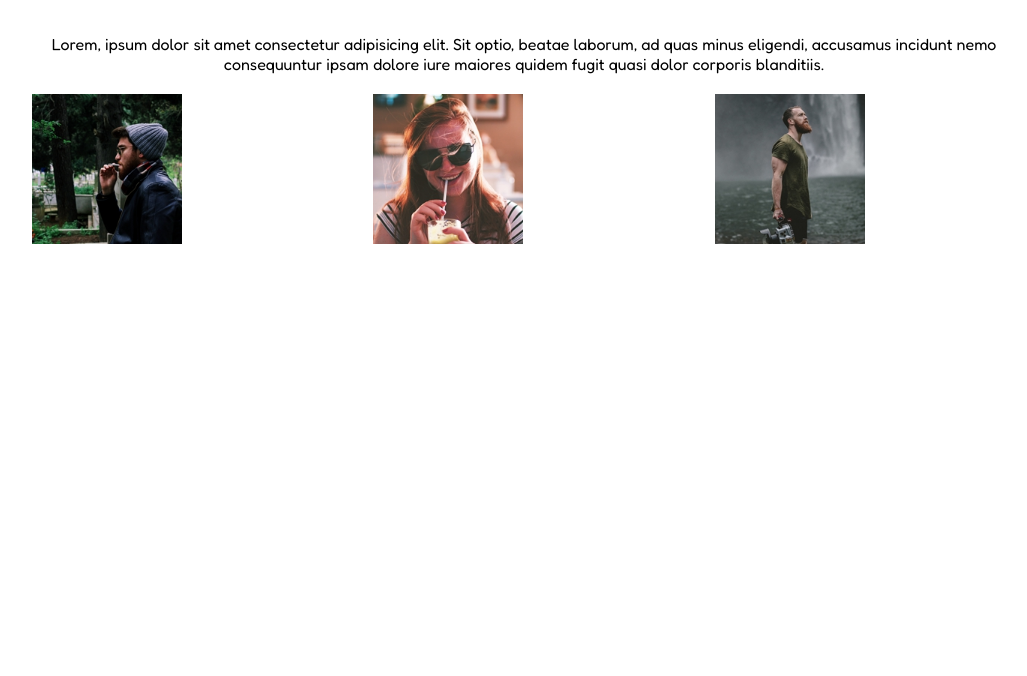
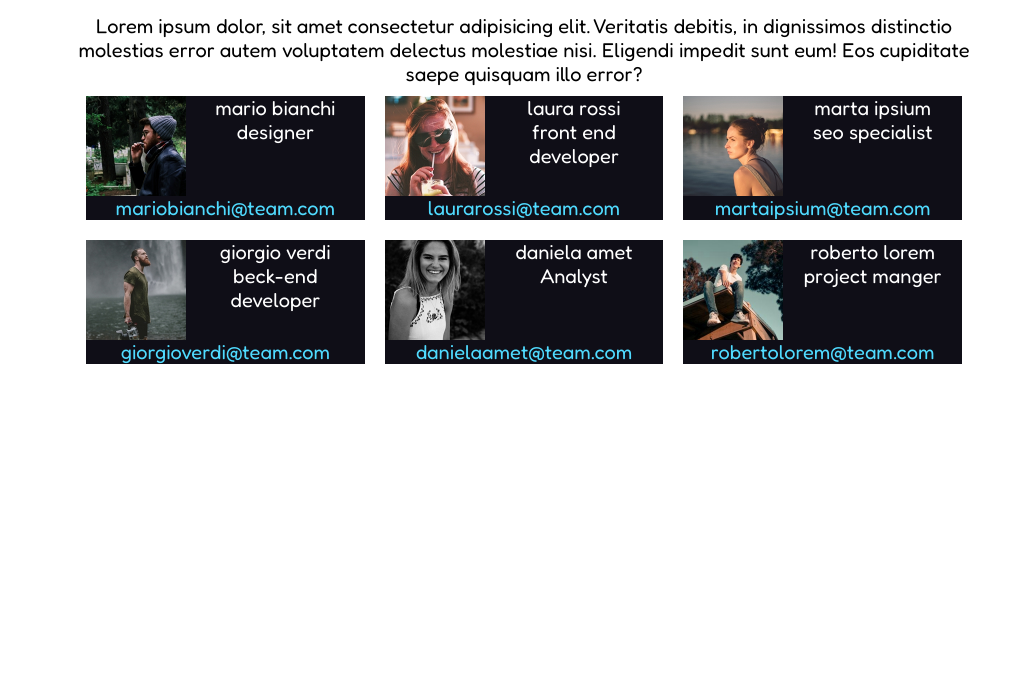
Before and after one commit to cesarecicolin/html-css-float-cards, a plain HTML site: page index.html in a window 1280 px wide. Shown: the part 124-800 px from the top of the page, without its empty margins (116-1143 px from the left). Drawn offline with Linux system fonts and the light colour scheme.

Commit message:
add: project incomplete

```diff
--- a/css/style.css
+++ b/css/style.css
@@ -1,54 +1,64 @@
-
 *{
     margin: 0;
     padding: 0;
     box-sizing: border-box;
 }
-
 body{
     font-family: 'Fredoka', sans-serif;
 }
+
+.container{
+    width: 70%;
+    margin: 0 auto;
+}
+
+main{
+    padding-top: 2rem;
+}
+
 img{
     max-width: 100%;
     float: left;
+    height: 100px;
 
 }
 
-.conteiner{
-    width: 80%;
-    margin: 0 auto;
-}
-
 h1{
-    text-align: center;
+    color: fuchsia;
     font-size: 3rem;
-    color: magenta;
-    padding: 50px;
-}
-p{
+    margin-bottom: 1em;
     text-align: center;
 }
 
-.badge{
+p{font-size: 20px;
+    text-align: center;
+}
+
+.col{
+    /* border: 1px solid rgb(0, 0, 0);   */
+
+    width: calc(100% / 3);
     float: left;
-    /* border: 1px solid black; */
-    width: calc(100% / 3);
-    text-align: center;
-    padding: 20px 20px;
+    text-align: left;
+    padding: 10px 10px;
+}
+
+.clearfix::after {
+    content: "";
+    clear: both;
+    display: table;
+}
+
+.raw{
+    background-color: aqua;
+}
+
+.card{
+    background-color: #0f0e17;
     color: white;
+}
 
 
-
-
-
+span{
+    color: #50dbff;
 }
- .badge img{
-    height: 150px;
- }
-
- .row{
-
- }
- .card{
-    background-color: black;
- }
--- a/index.html
+++ b/index.html
@@ -10,33 +10,56 @@
     <link href="https://fonts.googleapis.com/css2?family=Fredoka:wght@300;400;500;600;700&display=swap" rel="stylesheet">
 </head>
 <body>
-    <main>
+    <main class="container">
 
-        <section class="conteiner">
-            <h1>Meet Our Team</h1>
-            <p>Lorem, ipsum dolor sit amet consectetur adipisicing elit. Sit optio, beatae laborum, ad quas minus eligendi, accusamus incidunt nemo consequuntur ipsam dolore iure maiores quidem fugit quasi dolor corporis blanditiis.</p>
-        </section>
+        <section>
+            <h1>Meet our team</h1>
+            <p>Lorem ipsum dolor, sit amet consectetur adipisicing elit. Veritatis debitis, in dignissimos distinctio molestias error autem voluptatem delectus molestiae nisi. Eligendi impedit sunt eum! Eos cupiditate saepe quisquam illo error?</p>
 
-        <div class="row">
-            <div class="conteiner">
-                <div class="badge">
+            <div class="row clearfix">
+                <div class="col">
                     <div class="card">
                         <img src="img/male1.png" alt="">
+                       <p>mario bianchi  <br> designer <br><br> <span> mariobianchi@team.com</span></p>
+                    </div>
+                </div>
+                <div class="col">
+                    <div class="card">
+                        <img src="img/female1.png" alt="">
+                        <p>laura rossi  <br> front end developer <br><br> <span> laurarossi@team.com</span></p>
+                    </div>
+                </div>
+                <div class="col">
+                        <div class="card">
+                             <img src="img/female2.png" alt="">
+                             <p>marta ipsium  <br> seo specialist <br><br> <span> martaipsium@team.com</span></p>
+                        </div>
+                    </div>
+                </div>
+
+                <div class="col">
+                    <div class="card">
+                        <img src="img/male2.png" alt="">
+                       <p>giorgio verdi  <br> beck-end developer <br><br> <span> giorgioverdi@team.com</span></p>
+                    </div>
+                </div>
+                <div class="col">
+                    <div class="card">
+                        <img src="img/female3.png" alt="">
+                        <p>daniela amet <br> Analyst <br><br> <span> danielaamet@team.com</span></p>
+                    </div>
+                </div>
+                <div class="col">
+                        <div class="card">
+                             <img src="img/male3.png" alt="">
+                             <p>roberto lorem  <br> project manger <br><br> <span> robertolorem@team.com</span></p>
+                        </div>
 
                 </div>
 
             </div>
-                <div class="badge"><img src="img/female1.png" alt=""></div>
-                <div class="badge"><img src="img/male2.png" alt=""></div>
-
-            </div>
-        </div>
-
-
-            </div>
-        </div>
+        </section>
 
     </main>
-
 </body>
 </html>
```
Lines whose indentation alone changed are shown as unchanged.
